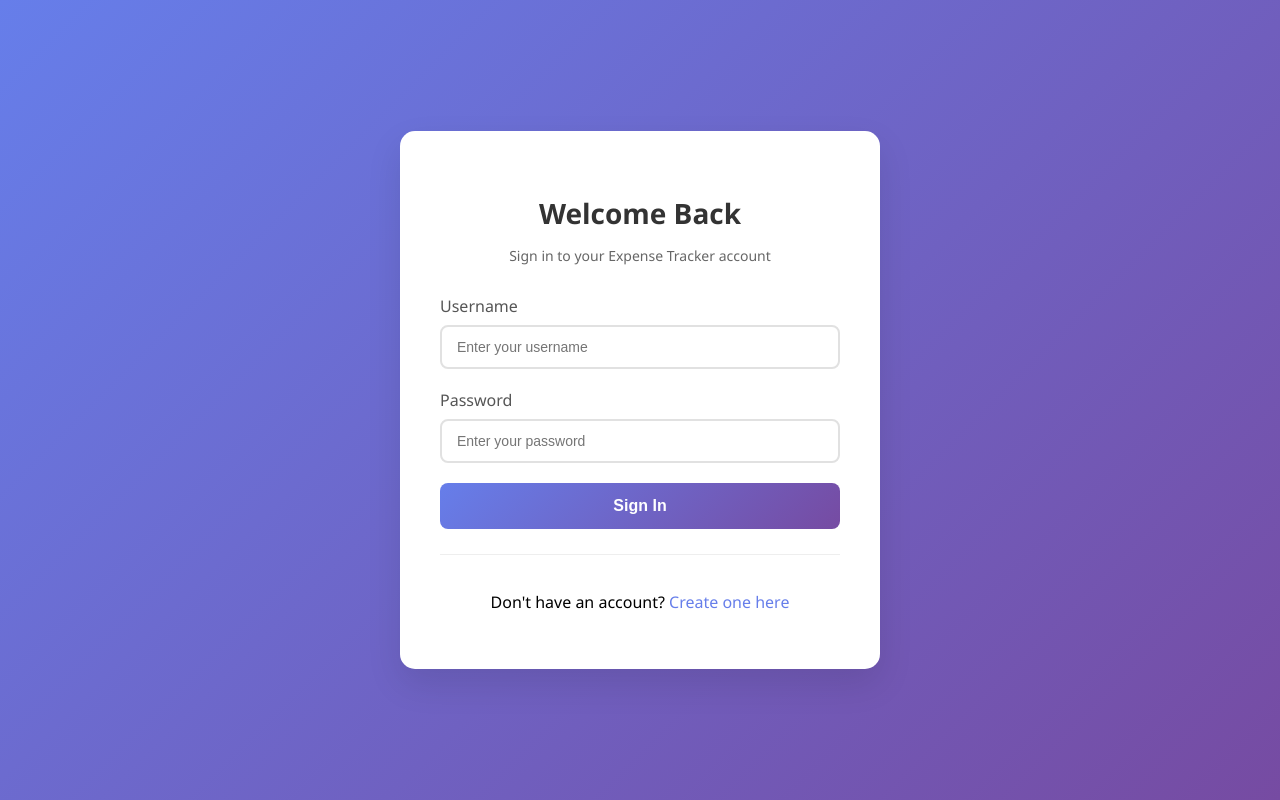
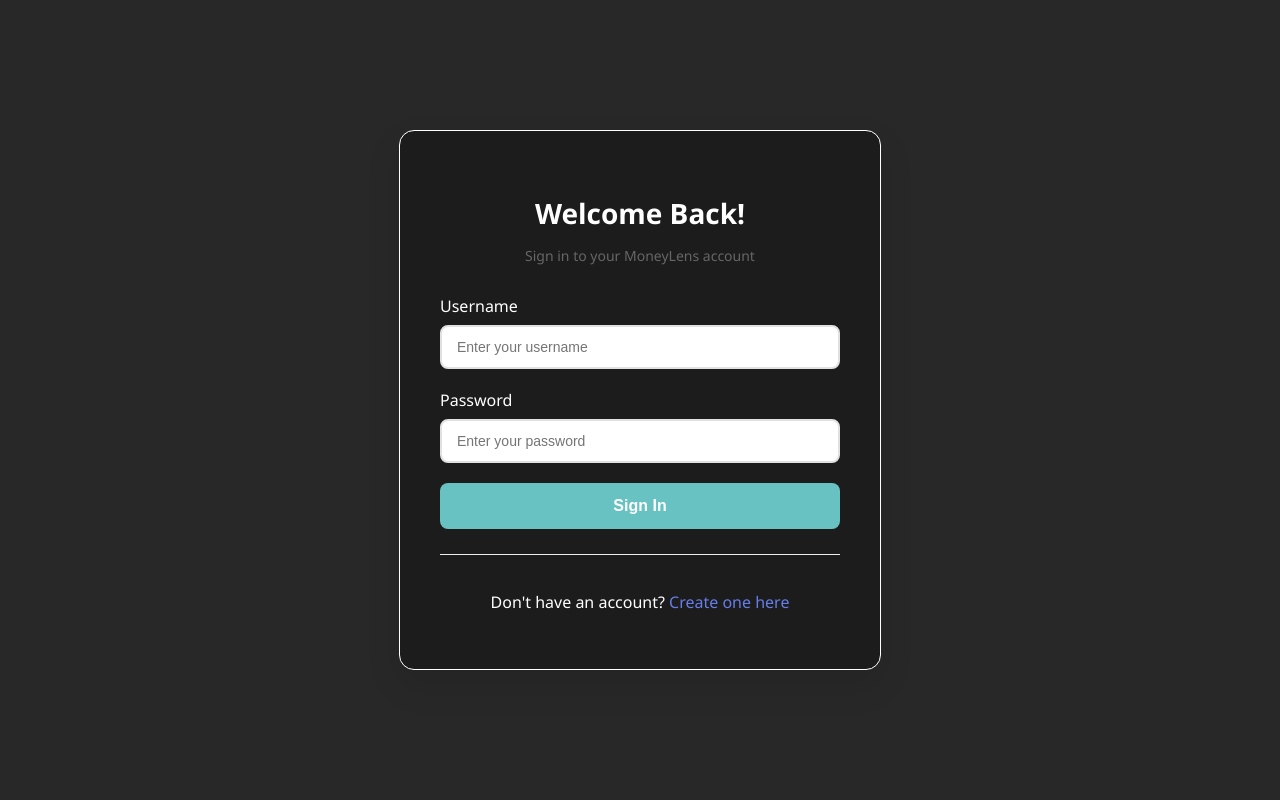
Before and after one commit to n3mo1101/cc6-expense-tracker, a Django app: page / in a window 1280 px wide. Run offline with Django 5.2, Linux system fonts and the light colour scheme.

Commit message:
fixed the colors

```diff
--- a/projectsite/static/css/login.css
+++ b/projectsite/static/css/login.css
@@ -2,19 +2,23 @@
 
 body {
     font-family: 'Segoe UI', Tahoma, Geneva, Verdana, sans-serif;
-    background: linear-gradient(135deg, #667eea 0%, #764ba2 100%);
+    background: #282828;
     margin: 0;
     padding: 0;
     height: 100vh;
     display: flex;
     justify-content: center;
     align-items: center;
+    color:white;
 }
 
 .login-container {
     width: 100%;
     max-width: 400px;
-    background: white;
+    border-color: white;
+    border-width: 1px;
+    border-style: solid;
+    background: #1C1C1C;
     padding: 40px;
     border-radius: 15px;
     box-shadow: 0 15px 35px rgba(0,0,0,0.1);
@@ -26,7 +30,7 @@ body {
 }
 
 .login-header h2 {
-    color: #333;
+    color: white;
     margin-bottom: 10px;
     font-size: 28px;
     font-weight: 600;
@@ -44,7 +48,7 @@ body {
 .form-group label {
     display: block;
     margin-bottom: 8px;
-    color: #555;
+    color: white;
     font-weight: 500;
 }
 
@@ -60,13 +64,13 @@ body {
 
 .form-group input:focus {
     outline: none;
-    border-color: #667eea;
+    border-color: #68C2C2;
 }
 
 .login-btn {
     width: 100%;
     padding: 14px;
-    background: linear-gradient(135deg, #667eea 0%, #764ba2 100%);
+    background: #68C2C2;
     color: white;
     border: none;
     border-radius: 8px;
--- a/projectsite/templates/testing/login.html
+++ b/projectsite/templates/testing/login.html
@@ -8,8 +8,8 @@
 <body>
     <div class="login-container">
         <div class="login-header">
-            <h2>Welcome Back</h2>
-            <p>Sign in to your Expense Tracker account</p>
+            <h2>Welcome Back!</h2>
+            <p>Sign in to your MoneyLens account</p>
         </div>
 
         {% if messages %}
```
